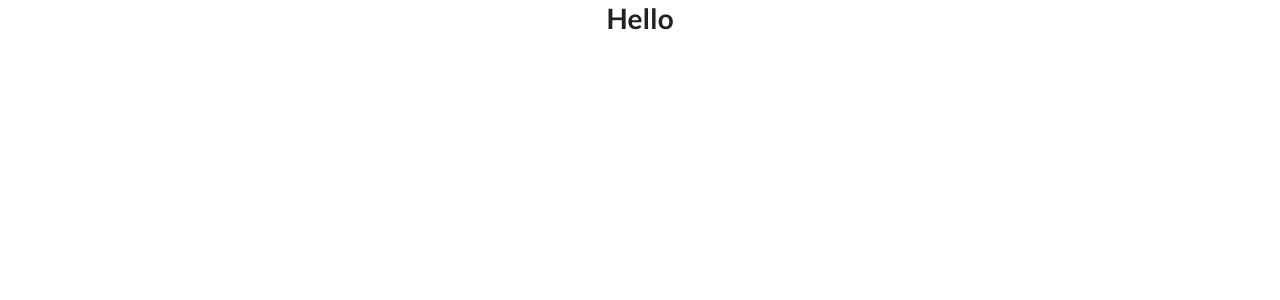
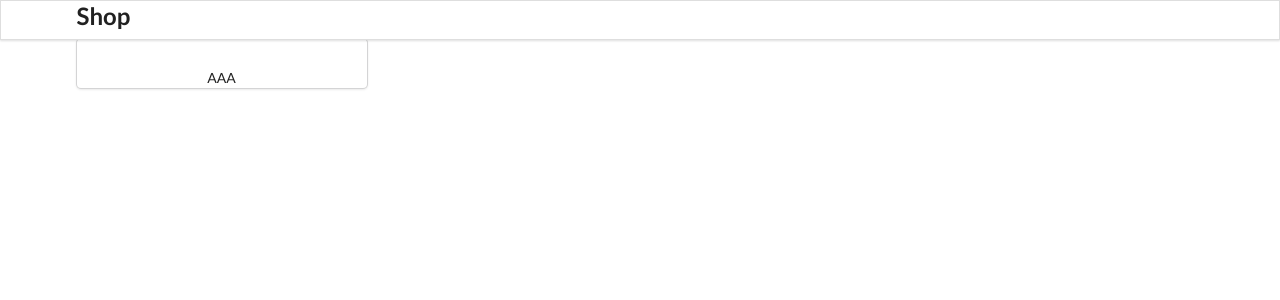
Before and after one commit to emashae/hive-mall, a React (Create React App) app: page / in a window 1280 px wide. Shown: the top 300 px of the page. Built offline with nearby package versions, Linux system fonts and the light colour scheme.

Commit message:
set with dummy data

```diff
--- a/src/App.js
+++ b/src/App.js
@@ -1,9 +1,20 @@
 import './App.css';
+import { BrowserRouter as Router, Routes, Route } from 'react-router-dom';
+import Header from './containers/Header';
+import ProductListing from './containers/ProductListing';
+import ProductDetails from './containers/ProductDetails';
 
 function App() {
   return (
     <div className="App">
-      <h1>Hello</h1>
+      <Router>
+        <Header />
+        <Routes>
+          <Route path="/" element={<ProductListing />} />
+          <Route path="/product/:productId" element={<ProductDetails />} />
+          <Route path="*" element={<div>404 Not Found</div>} />
+        </Routes>
+      </Router>
     </div>
   );
 }
--- /dev/null
+++ b/src/containers/Header.js
@@ -0,0 +1,13 @@
+import React from 'react'
+
+const Header = () => {
+  return (
+    <div className='ui fixed menu'>
+        <div className='ui container center'>
+            <h2>Shop</h2>
+        </div>
+    </div>
+  )
+}
+
+export default Header
--- /dev/null
+++ b/src/containers/ProductComp.js
@@ -0,0 +1,20 @@
+import React from 'react'
+import { useSelector } from 'react-redux';
+
+const ProductComp = () => {
+    const products = useSelector((state) => state.allProducts.products);
+    const {id, title} = products[0];
+  return (
+    <div className='four column wide'>
+        <div className='ui link cards'>
+            <div className='card'>
+                <div className='image'></div>
+                <div className='content'></div>
+                <div className='header'>{title}</div>
+            </div>
+        </div>
+    </div>
+  )
+}
+
+export default ProductComp
--- /dev/null
+++ b/src/containers/ProductDetails.js
@@ -0,0 +1,11 @@
+import React from 'react'
+
+const ProductDetails = () => {
+  return (
+    <div>
+        <h1>ProductDetails</h1>
+    </div>
+  )
+}
+
+export default ProductDetails
--- /dev/null
+++ b/src/containers/ProductListing.js
@@ -0,0 +1,15 @@
+import React from 'react'
+import { useSelector } from 'react-redux';
+import ProductComp from './ProductComp';
+
+
+const ProductListing = () => {
+    const products = useSelector((state) => state);
+  return (
+    <div className='ui grid container'>
+        <ProductComp/>
+    </div>
+  )
+}
+
+export default ProductListing
```
